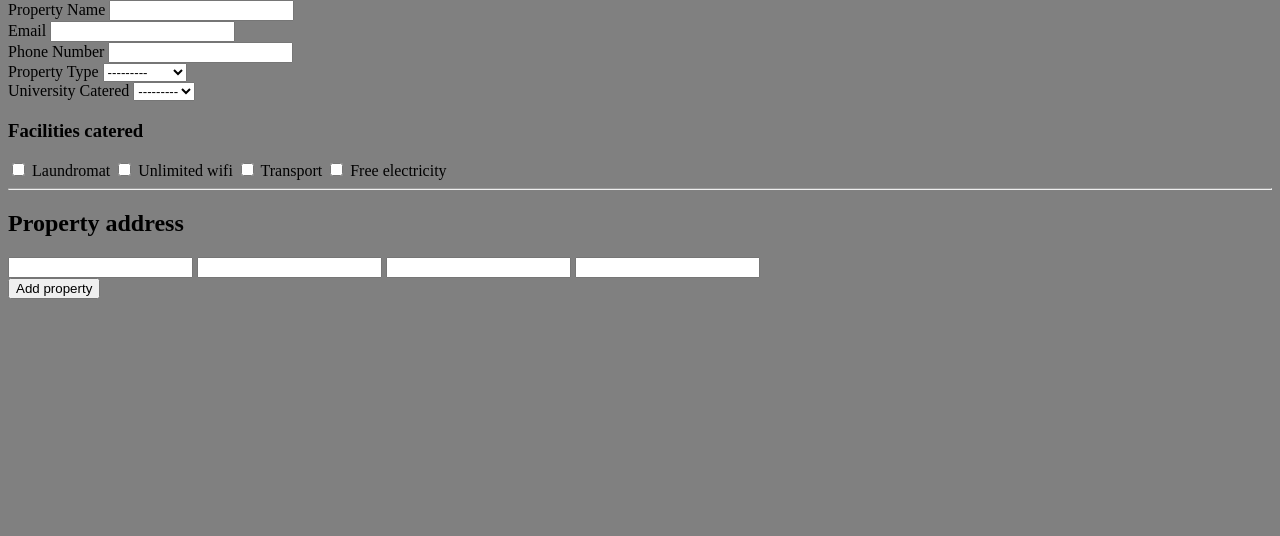
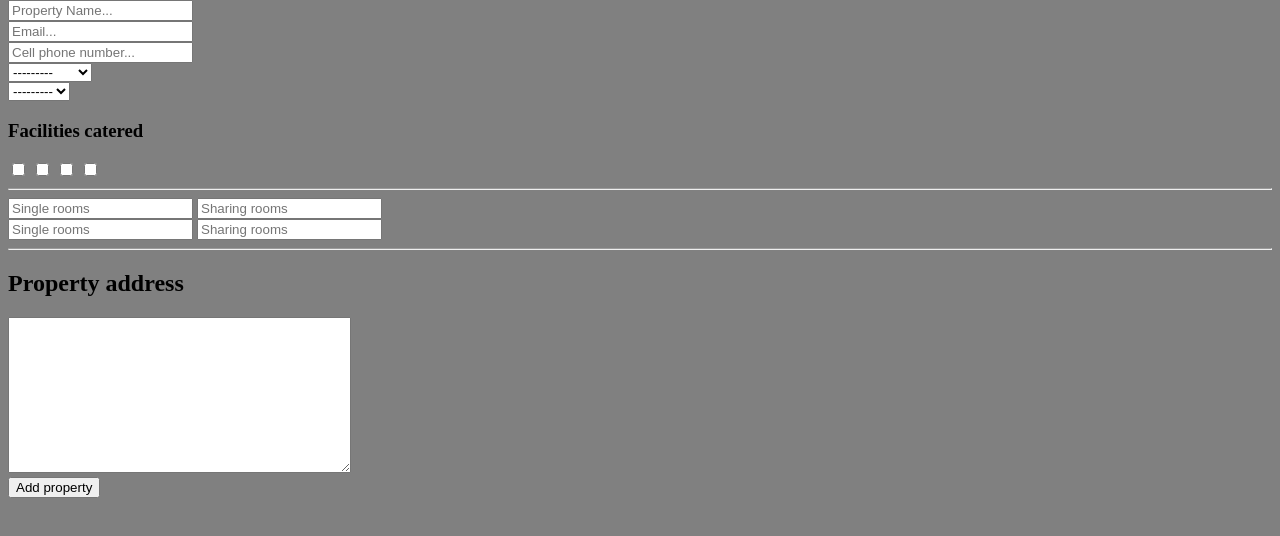
Before and after one commit to TheProgrammer2360/spc_test_site, a Django app: page /users/add_property in a window 1280 px wide. Shown: the part 26-562 px from the top of the page. Run offline with Django 3.2, Linux system fonts and the light colour scheme.

Commit message:
started working on add proprty form

```diff
--- a/users/forms.py
+++ b/users/forms.py
@@ -1,6 +1,7 @@
 from django import forms
-from django.forms import ModelForm
+from django.forms import ModelForm, TextInput, EmailInput, NumberInput, CheckboxInput
 from .models import AddProperty
+
 
 class UploadPicture(forms.Form):
     profile_picture = forms.ImageField()
@@ -23,8 +24,36 @@
 class AddPropertyForm(ModelForm):
     class Meta:
         model = AddProperty
-        fields = ["property_name", "phone_number", "email", "property_type", "university_catered", "street", "town",
-                  "city", "postal_code", "province", "laundromat", "unlimited_wifi", "transport", "free_electricity"]
+        fields = ["property_name", "email", "phone_number", "property_type", "university_catered", "address",
+                  "laundromat", "unlimited_wifi", "transport", "free_electricity",
+                  "single_male", "single_female", "sharing_male", "sharing_female"]
+        widgets = {
+            "property_name": TextInput(attrs={
+                "placeholder": "Property Name...",
+            }),
+            "email": EmailInput(attrs={
+                "placeholder": "Email...",
+            }),
+            "phone_number": NumberInput(attrs={
+                "placeholder": "Cell phone number...",
+            }),
+            "single_female": NumberInput(attrs={
+                "placeholder": "Single rooms",
+            }),
+            "single_male": NumberInput(attrs={
+                "placeholder": "Single rooms"
+            }),
+            "sharing_male": NumberInput(attrs={
+                "placeholder": "Sharing rooms",
+            }),
+            "sharing_female": NumberInput(attrs={
+                "placeholder": "Sharing rooms",
+            }),
+            "laundromat": CheckboxInput(attrs={
+                "id": "laundromat",
+            })
+        }
+
 # class AddProperty(forms.Form):
 #     property_email = forms.CharField(widget=forms.EmailInput(attrs={
 #         "placeholder": "email",
--- a/users/models.py
+++ b/users/models.py
@@ -43,12 +43,13 @@
     email = models.EmailField()
     property_type = models.CharField(max_length=9, choices=PROPERTY_CHOICES)
     university_catered = models.CharField(max_length=4, choices=UNIVERSITY_CHOICES)
-    street = models.CharField(max_length=50)
-    town = models.CharField(max_length=50)
-    city = models.CharField(max_length=50)
-    postal_code = models.CharField(max_length=4)
+    address = models.TextField()
     province = models.CharField(max_length=20)
     laundromat = models.BooleanField()
     unlimited_wifi = models.BooleanField()
     transport = models.BooleanField()
     free_electricity = models.BooleanField()
+    single_male = models.IntegerField()
+    single_female = models.IntegerField()
+    sharing_female = models.IntegerField()
+    sharing_male = models.IntegerField()
--- a/users/templates/users/add_property.html
+++ b/users/templates/users/add_property.html
@@ -1,43 +1,40 @@
 {% extends 'main_website/layout.html' %} {% block body %}
     <form method="post" action="">
         <div>
-            <label>Property Name</label>
             {{form.property_name}}
         </div>
         <div>
-            <label>Email</label>
             {{form.email}}
         </div>
         <div>
-            <label>Phone Number</label>
             {{form.phone_number}}
         </div>
         <div>
-            <label>Property Type</label>
             {{form.property_type}}
         </div>
         <div>
-            <label>University Catered</label>
             {{form.university_catered}}
         </div>
         <div>
             <h3>Facilities catered</h3>
             {{form.laundromat}}
-            <label for="id_laundromat">Laundromat</label>
             {{form.unlimited_wifi}}
-            <label for="id_unlimited_wifi">Unlimited wifi</label>
             {{form.transport}}
-            <label for="id_transport">Transport</label>
             {{form.free_electricity}}
-            <label for="free_electricity" >Free electricity</label>
         </div>
+        <hr>
+            <div>
+                {{form.single_male}}
+                {{form.sharing_male}}
+            </div>
+            <div>
+                {{form.single_female}}
+                {{form.sharing_female}}
+            </div>
         <hr>
         <div>
             <h2>Property address</h2>
-            {{form.street}}
-            {{form.town}}
-            {{form.postal_code}}
-            {{form.province}}
+            {{form.address}}
         </div>
         <input type="submit" value="Add property">
     </form>
```
Also changed, not shown: db.sqlite3.
